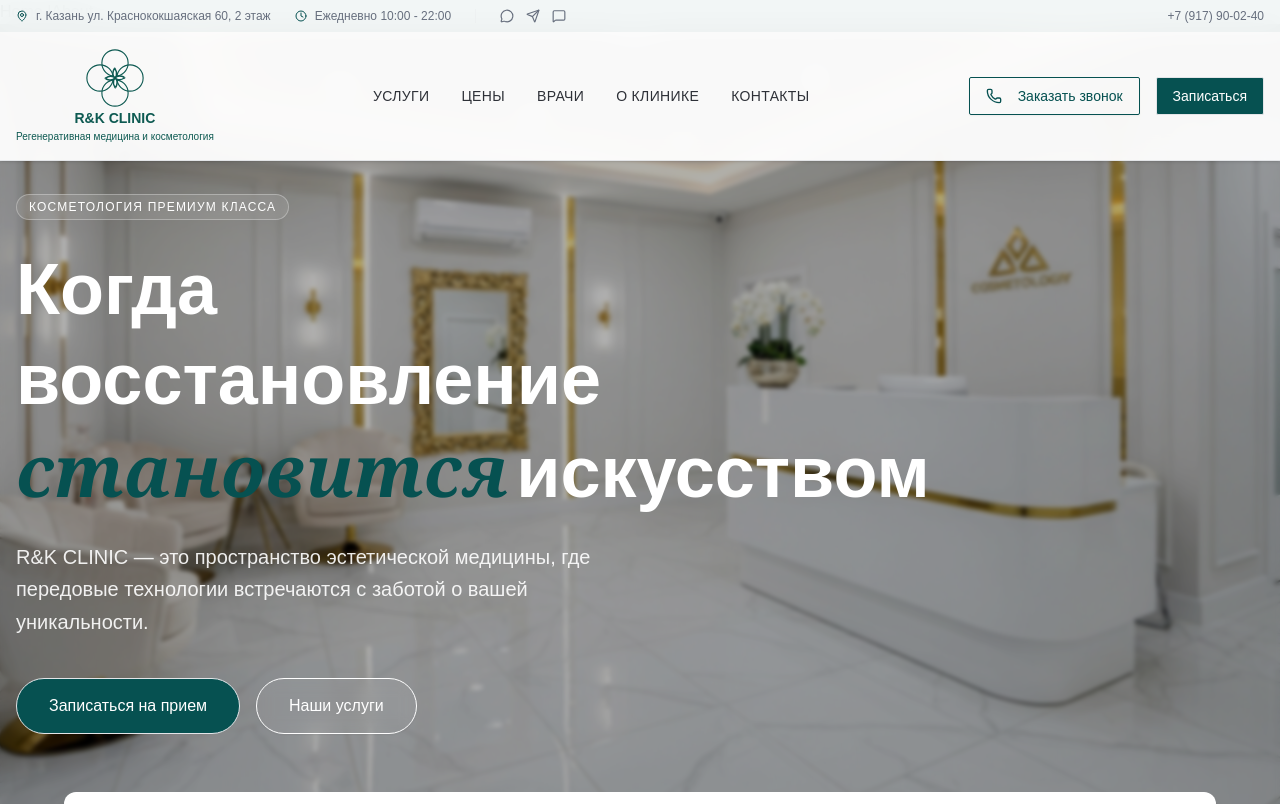
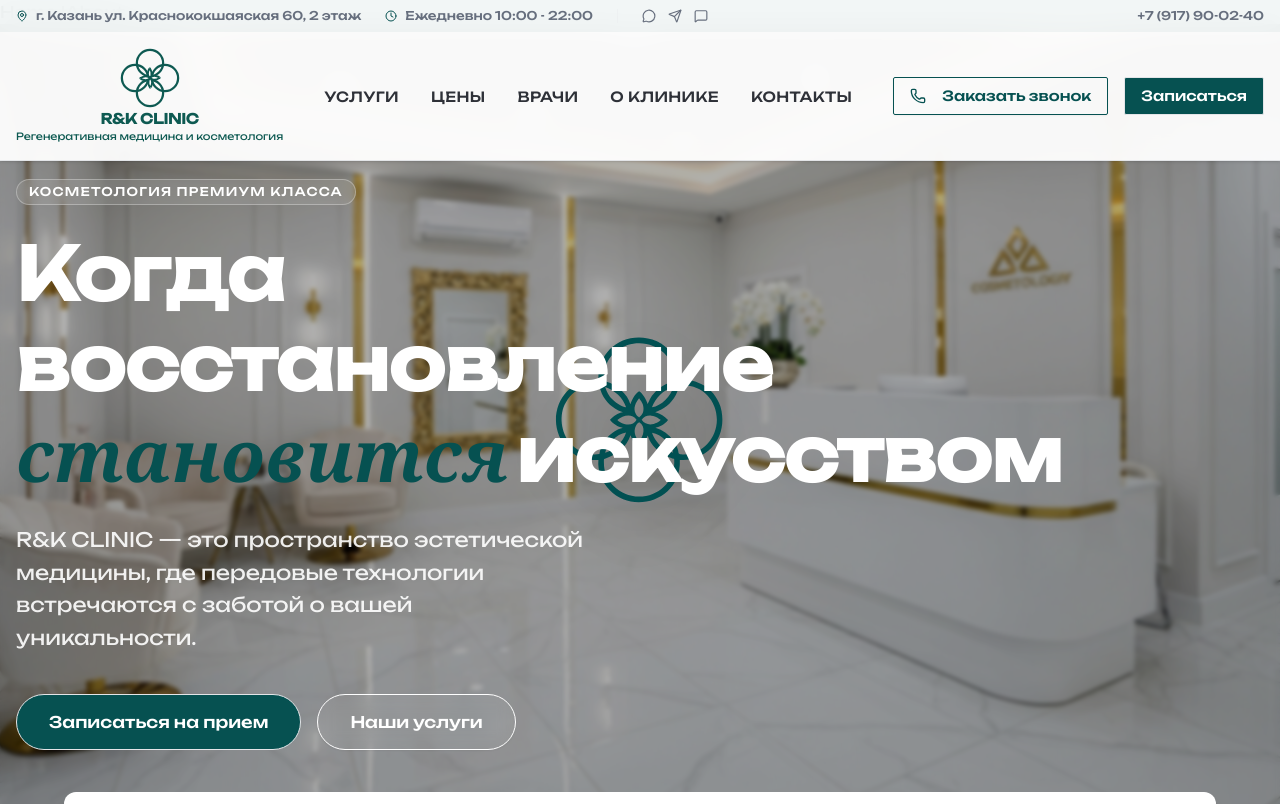
Before and after one commit to imamovv/rnk-clinic, a React (Vite) app: page / in a window 1280 px wide. Shown: the top 804 px of the page. Built offline with nearby package versions, Linux system fonts and the light colour scheme.

Commit message:
Шрифт и лого

```diff
--- a/src/App.css
+++ b/src/App.css
@@ -27,6 +27,58 @@
   }
 }
 
+@keyframes shineLine {
+  0% {
+    stroke-dashoffset: 140;
+  }
+  100% {
+    stroke-dashoffset: -140;
+  }
+}
+
+.shine-wrapper {
+  position: relative;
+  overflow: hidden;
+}
+
+.shine-wrapper::before {
+  content: '';
+  position: absolute;
+  top: 0;
+  left: 0;
+  right: 0;
+  bottom: 0;
+  background: radial-gradient(
+    circle farthest-side at 50% 50%,
+    rgba(255, 255, 255, 0) 0%,
+    rgba(255, 255, 255, 0.6) 30%,
+    rgba(255, 255, 255, 0.9) 50%,
+    rgba(255, 255, 255, 0.6) 70%,
+    rgba(255, 255, 255, 0) 100%
+  ) no-repeat;
+  background-size: 180px 180px;
+  animation: shineSlide 5s linear infinite;
+  pointer-events: none;
+  z-index: 10;
+  -webkit-mask-image: url(/rnklogo.svg);
+  -webkit-mask-size: 100% 100%;
+  mask-size: 100% 100%;
+  -webkit-mask-position: center;
+  -webkit-mask-repeat: no-repeat;
+  mask-image: url(/rnklogo.svg);
+  /* mask-size: contain; */
+  mask-position: center;
+  mask-repeat: no-repeat;
+}
+
+@keyframes shineSlide {
+  0%   { background-position: -300% -300%; }
+  100% { background-position:  300%  300%; }
+}
+
+
+
+
 @media (prefers-reduced-motion: no-preference) {
   a:nth-of-type(2) .logo {
     animation: logo-spin infinite 20s linear;
--- a/src/components/layout/Footer.tsx
+++ b/src/components/layout/Footer.tsx
@@ -29,6 +29,7 @@ export function Footer() {
               <a href="#" className="w-10 h-10 rounded-full border border-gray-700 flex items-center justify-center hover:bg-primary hover:border-primary hover:text-white transition-all text-gray-400">
                 <Twitter className="w-4 h-4" />
               </a>
+
             </div>
           </div>
 
--- a/src/components/layout/Header.tsx
+++ b/src/components/layout/Header.tsx
@@ -50,7 +50,7 @@ export function Header() {
               <a href={CLINIC_INFO.telegram} target="_blank" rel="noopener noreferrer" className="hover:text-primary transition-colors" title="Telegram">
                 <Send className="w-3.5 h-3.5" />
               </a>
-              <a href={CLINIC_INFO.max} target="_blank" rel="noopener noreferrer" className="hover:text-primary transition-colors" title="MTS Max">
+              <a href={CLINIC_INFO.max} target="_blank" rel="noopener noreferrer" className="hover:text-primary transition-colors" title="Max">
                 <MessageSquare className="w-3.5 h-3.5" />
               </a>
             </div>
--- a/src/components/ui/logo.tsx
+++ b/src/components/ui/logo.tsx
@@ -14,7 +14,7 @@ const RKLogo: React.FC = () => {
         width="50"
         height="50"
       >
-        <g id="circles" stroke="#0e5a52" strokeWidth="6" fill="none">
+        <g id="circles" stroke="#0e5a52" strokeWidth="12" fill="none">
           <circle cx="160" cy="80" r="70"/>
           <circle cx="240" cy="160" r="70"/>
           <circle cx="160" cy="240" r="70"/>
@@ -24,19 +24,19 @@ const RKLogo: React.FC = () => {
         <g id="flower">
           {/* Верхний лепесток */}
           <path d="M160 110 C160 100,135 140,160 160 C160 160,180 140,160 110 Z"
-                fill="white" stroke="#0e5a52" strokeWidth="8"/>
+                fill="white" stroke="#0e5a52" strokeWidth="10"/>
 
           {/* Правый лепесток */}
           <path d="M210 160 C220 160,180 135,160 160 C160 160,180 180,210 160 Z"
-                fill="white" stroke="#0e5a52" strokeWidth="8"/>
+                fill="white" stroke="#0e5a52" strokeWidth="10"/>
 
           {/* Нижний лепесток */}
           <path d="M160 210 C160 220,185 180,160 160 C160 160,140 180,160 210 Z"
-                fill="white" stroke="#0e5a52" strokeWidth="8"/>
+                fill="white" stroke="#0e5a52" strokeWidth="10"/>
 
           {/* Левый лепесток */}
           <path d="M110 160 C100 160,140 185,160 160 C160 160,140 140,110 160 Z"
-                fill="white" stroke="#0e5a52" strokeWidth="8"/>
+                fill="white" stroke="#0e5a52" strokeWidth="10"/>
         </g>
       </svg>
 
--- a/src/index.css
+++ b/src/index.css
@@ -3,6 +3,21 @@
 
 @custom-variant dark (&:is(.dark *));
 
+@font-face {
+  font-family: "Unbounded";
+  src: url("/fonts/Unbounded-Regular.ttf") format("truetype");
+  font-weight: 400;
+  font-style: normal;
+  font-display: swap;
+}
+
+@font-face {
+  font-family: "Unbounded";
+  src: url("/fonts/Unbounded-Medium.ttf") format("truetype");
+  font-weight: 500;
+  font-style: normal;
+  font-display: swap;
+}
 @theme inline {
   --color-background: hsl(var(--background));
   --color-foreground: hsl(var(--foreground));
@@ -28,7 +43,7 @@
   --radius-md: calc(var(--radius) - 2px);
   --radius-lg: var(--radius);
 
-  --font-sans: 'Montserrat', sans-serif;
+  --font-sans: 'Unbounded', sans-serif;
 }
 
 :root {
--- a/src/pages/Home.tsx
+++ b/src/pages/Home.tsx
@@ -15,7 +15,6 @@ import laserImg from "@/assets/generated_images/modern_laser_cosmetology_equipme
 
 import { DoctorsSection } from "@/components/sections/DoctorsSection";
 import { YandexReviews } from "@/components/ui/yandexreviewwidget";
-
 
 const TELEGRAM_POSTS = [
   "RKclinic/36",
@@ -37,6 +36,19 @@ export default function Home() {
           style={{ backgroundImage: `url(${heroBg})` }}
         >
           <div className="absolute inset-0 bg-black/30 backdrop-blur-[2px]"></div>
+        </div>
+
+        {/* Animated Logo with Shine Line */}
+        <div className="absolute inset-0 z-5 flex flex-col items-center justify-center pointer-events-none">
+          <div className="relative w-40 h-40 md:w-56 md:h-56 lg:w-72 lg:h-72 shine-wrapper">
+            <img
+              src="/rnklogo.svg"
+              alt="RNK Clinic"
+              className="w-full h-full object-contain drop-shadow-2xl"
+            />
+          </div>
+          {/* <div className="brand">R&K CLINIC</div>
+          <div className="sub">Регенеративная медицина и косметология</div> */}
         </div>
 
         <div className="container relative z-10 px-4 text-center md:text-left pt-20">
@@ -176,7 +188,7 @@ export default function Home() {
             </div>
             <div className="lg:w-1/2">
               <span className="text-primary font-medium tracking-widest text-sm uppercase mb-2 block">О клинике</span>
-              <h2 className="text-3xl md:text-4xl font-bold mb-6">Добро пожаловать в <br/>KILIA CLINIC</h2>
+              <h2 className="text-3xl md:text-4xl font-bold mb-6">Добро пожаловать в <br/>R&K CLINIC</h2>
               <p className="text-muted-foreground text-lg mb-6 leading-relaxed">
                 Наша клиника — это место, где высокие стандарты медицины сочетаются с искусством создания красоты. Мы верим, что каждый человек уникален, и наша задача — подчеркнуть вашу природную красоту, сохранив индивидуальность.
               </p>
```
Also changed, not shown: public/fonts/Unbounded-Medium.ttf (added), public/fonts/Unbounded-Regular.ttf (added).
